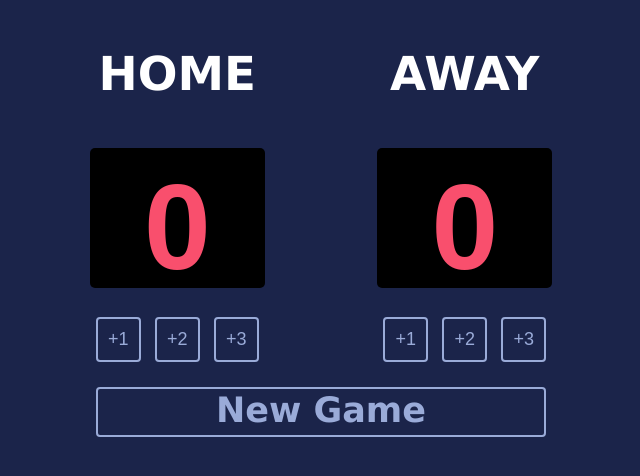
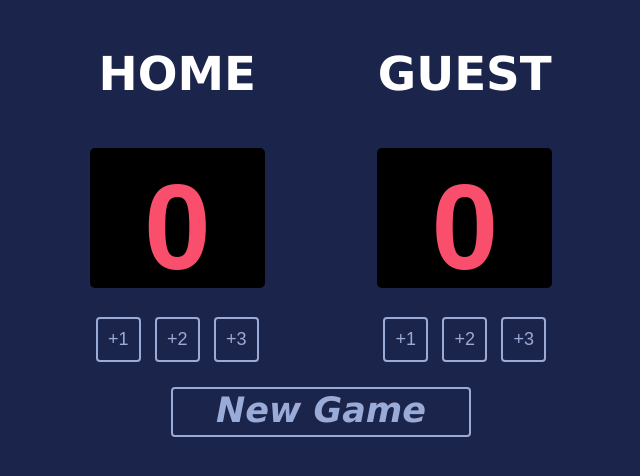
Before and after one commit to compendious/basket-ball-score-board, a plain HTML site: page index.html in a window 1280 px wide. Shown: the whole page, without its empty margins (319-959 px from the left). Drawn offline with Linux system fonts and the light colour scheme; a web font is replaced by a local one.

Commit message:
Updated design

```diff
--- a/index.css
+++ b/index.css
@@ -48,12 +48,13 @@ h1 {
     margin: 25px auto;
     font-family: Verdana, Geneva, Tahoma, sans-serif;
     font-size: 35px;
+    font-style: italic;
     font-weight: bold ;
     color: #9AABD8;
-    width: 450px;
+    width: 300px;
     height: 50px;
     background-color: #1B244A;
+    border-color: #9AABD8;
     border-style: solid ;
-    border-color: #9AABD8;
     border-radius: 4px;
 }
--- a/index.html
+++ b/index.html
@@ -13,7 +13,7 @@
                 <button class="btn" onclick="incrementTripleH()">+3</button>
             </div>
             <div class="wrapper">
-                <h3>AWAY</h3>
+                <h3>GUEST</h3>
                 <h1 id="score-guest">0</h1>
                 <button class="btn" onclick="incrementG()">+1</button>
                 <button class="btn" onclick="incrementDoubleG()">+2</button>
```
